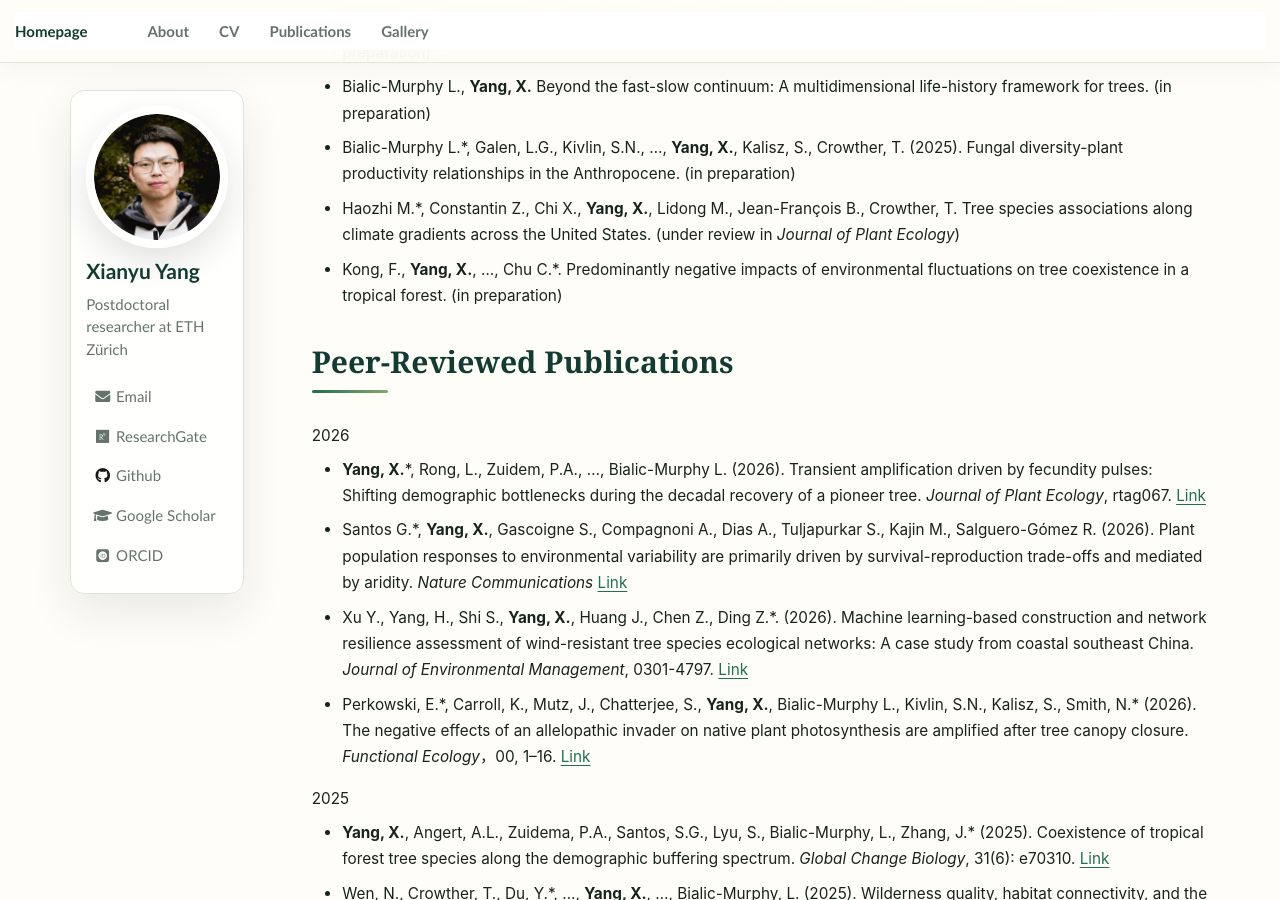
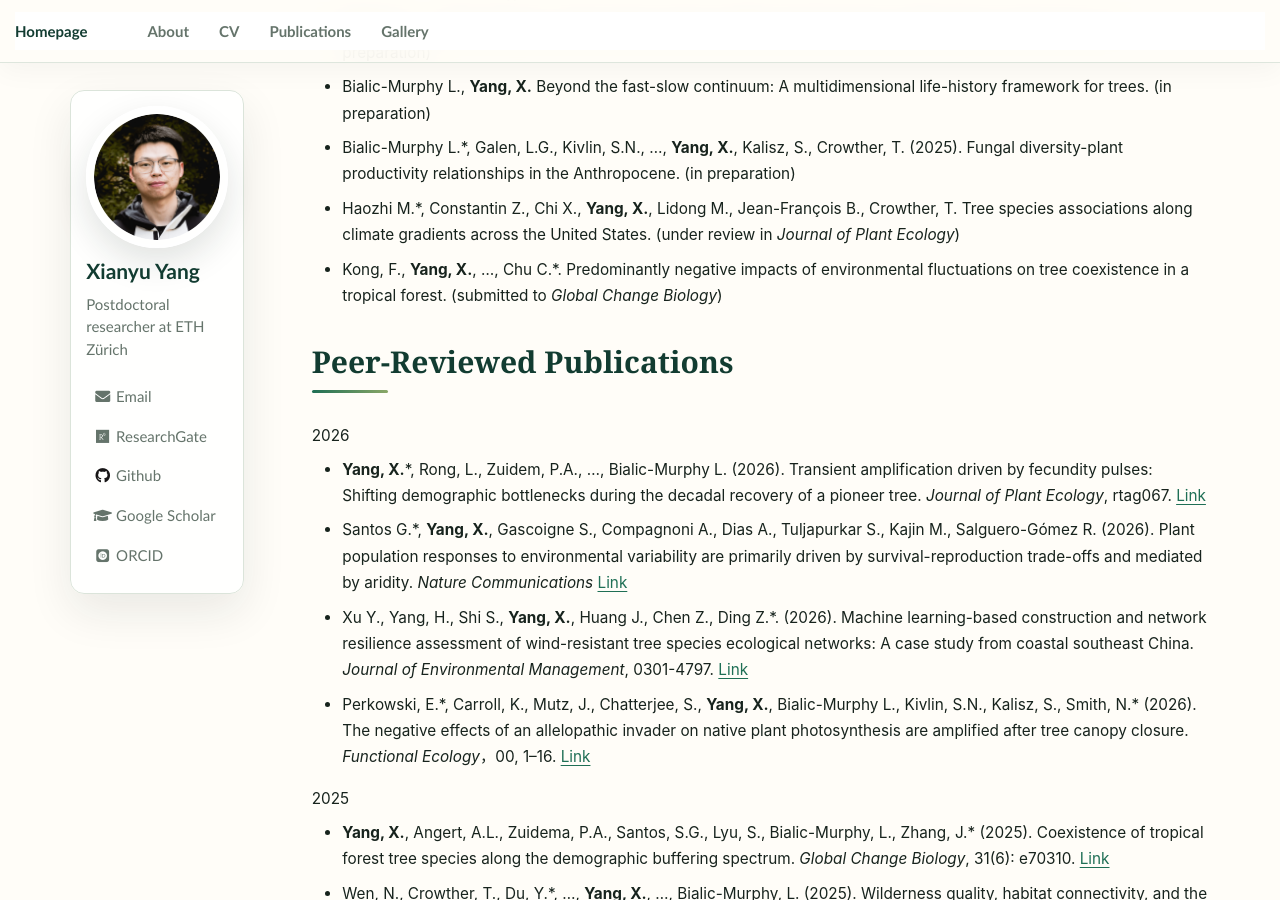
Before and after one commit to Xianyu-Yang/xianyu-yang.github.io, a Jekyll site: the page built from _pages/publications.md, in a window 1280 px wide and 900 px high, scrolled down 738 px. Built offline with Jekyll 4.4.1, drawn with Linux system fonts in a browser that asks for light colours; some web fonts are replaced.

Commit message:
Update publications.md

```diff
--- a/_pages/publications.md
+++ b/_pages/publications.md
@@ -41,7 +41,7 @@ author_profile: true
 
 -	Haozhi M.\*, Constantin Z., Chi X., **Yang, X.**, Lidong M., Jean-François B., Crowther, T. Tree species associations along climate gradients across the United States. (under review in _Journal of Plant Ecology_)
 
-- Kong, F.,  **Yang, X.**, ..., Chu C.\*. Predominantly negative impacts of environmental fluctuations on tree coexistence in a tropical forest. (in preparation)
+- Kong, F.,  **Yang, X.**, ..., Chu C.\*. Predominantly negative impacts of environmental fluctuations on tree coexistence in a tropical forest. (submitted to _Global Change Biology_)
 
 # Peer-Reviewed Publications
 
```
